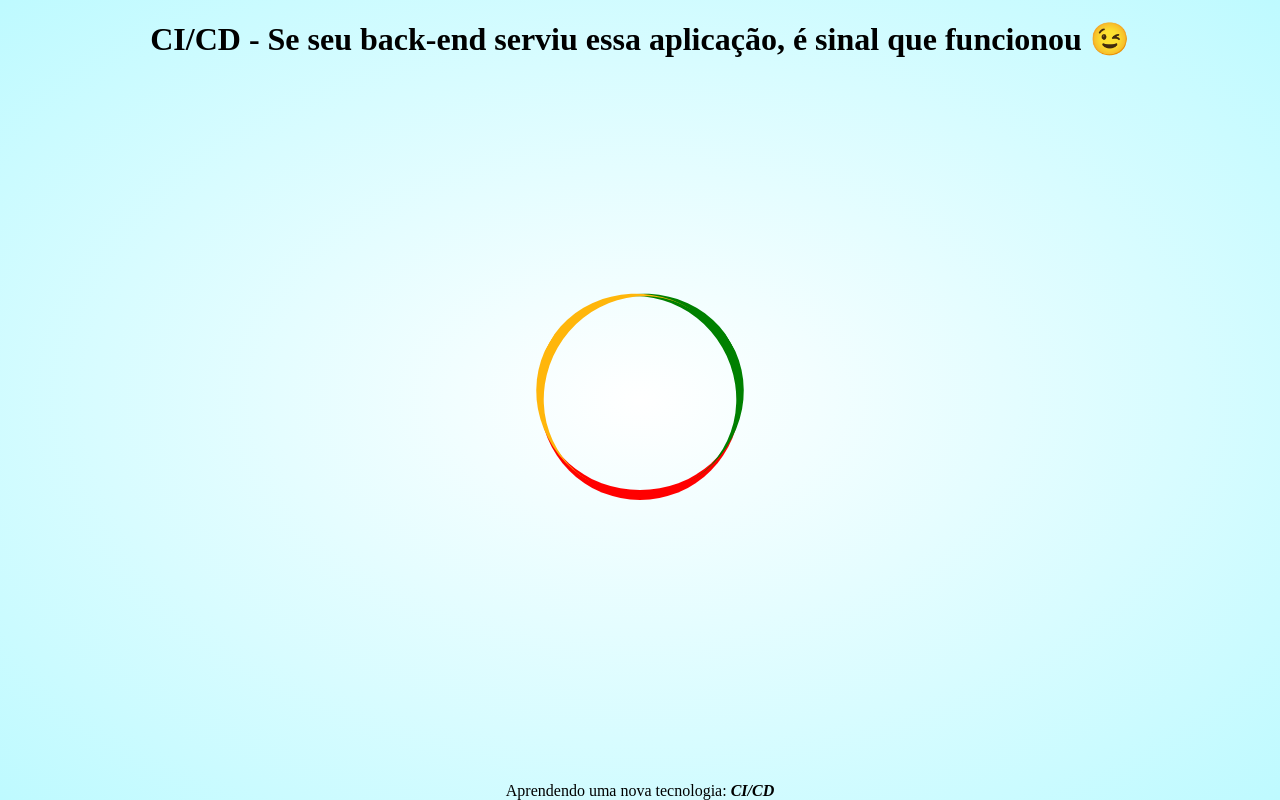
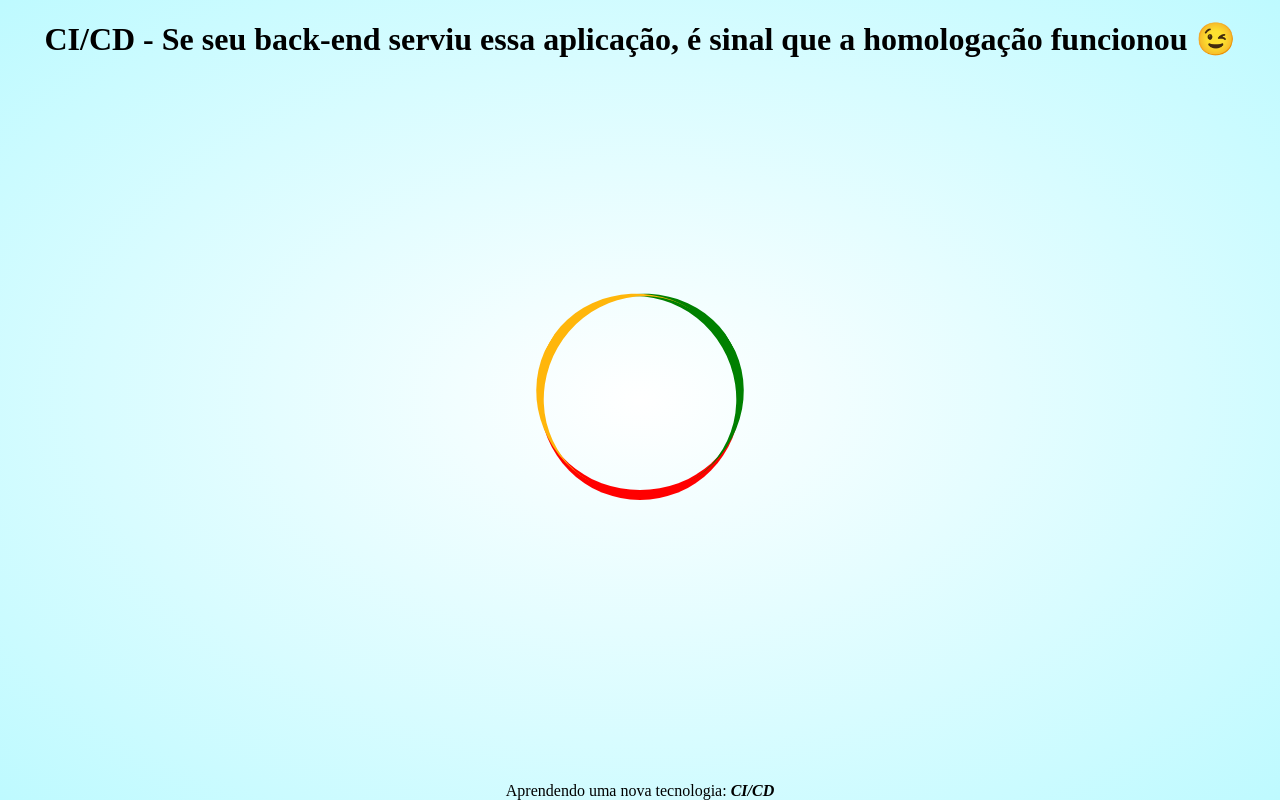
Before and after one commit to andersonlsouza/github-actions-aula02, a website: page public/index.html in a window 1280 px wide. Drawn offline with Linux system fonts and the light colour scheme.

Commit message:
Update Actions

```diff
--- a/public/index.html
+++ b/public/index.html
@@ -1,5 +1,6 @@
 <!DOCTYPE html>
 <html lang="pt-br">
+
 <head>
   <meta charset="UTF-8" />
   <meta http-equiv="X-UA-Compatible" content="IE=edge" />
@@ -94,11 +95,12 @@
 
 <body>
   <h1>
-      CI/CD - Se seu back-end serviu essa aplicação, é sinal que funcionou 😉
+    CI/CD - Se seu back-end serviu essa aplicação, é sinal que a homologação funcionou 😉
   </h1>
   <p>Aprendendo uma nova tecnologia: <span id="name">CI/CD</span></p>
   <div id="loading">
     <span></span>
   </div>
 </body>
+
 </html>
```
Lines whose indentation alone changed are shown as unchanged.
